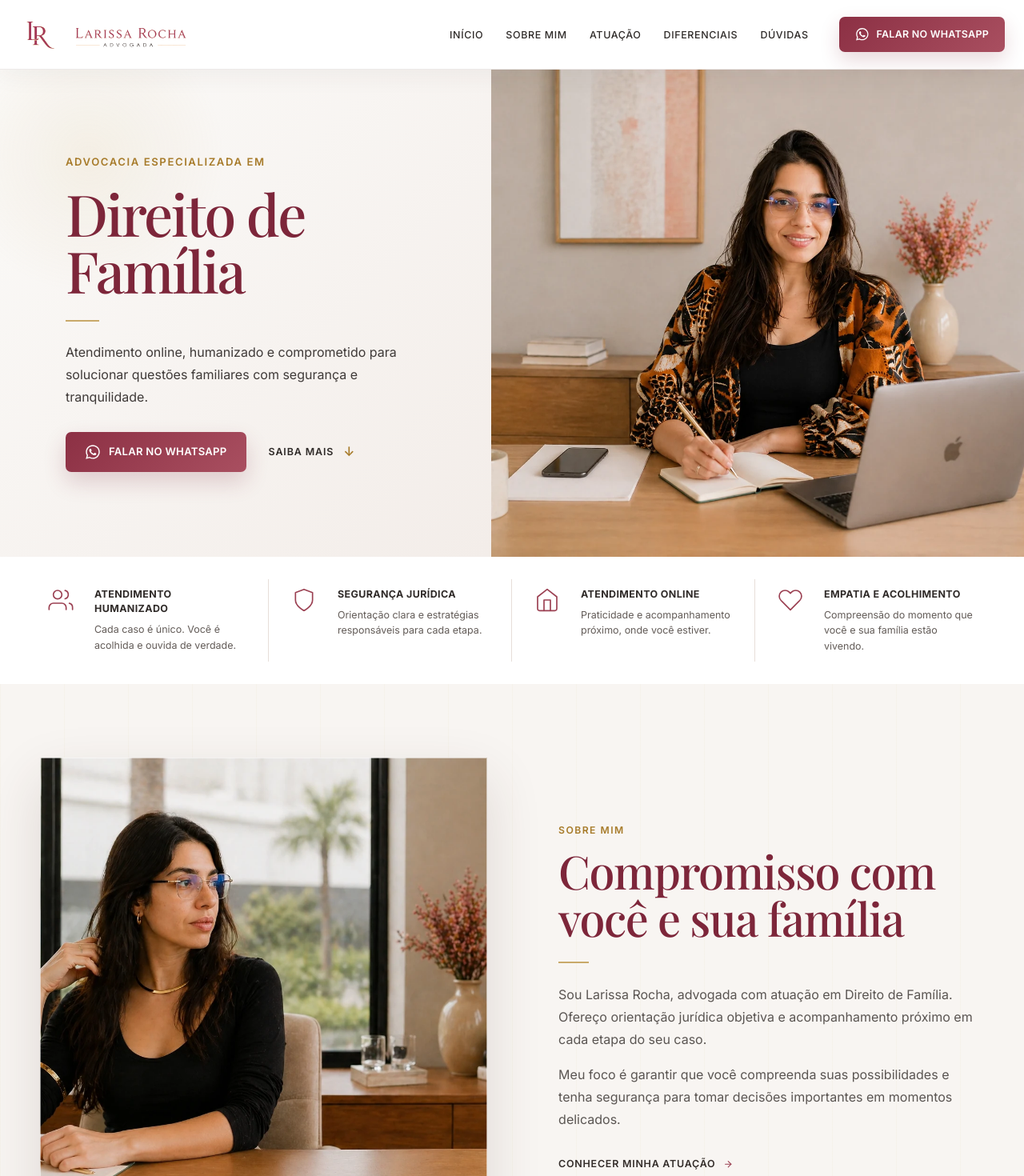
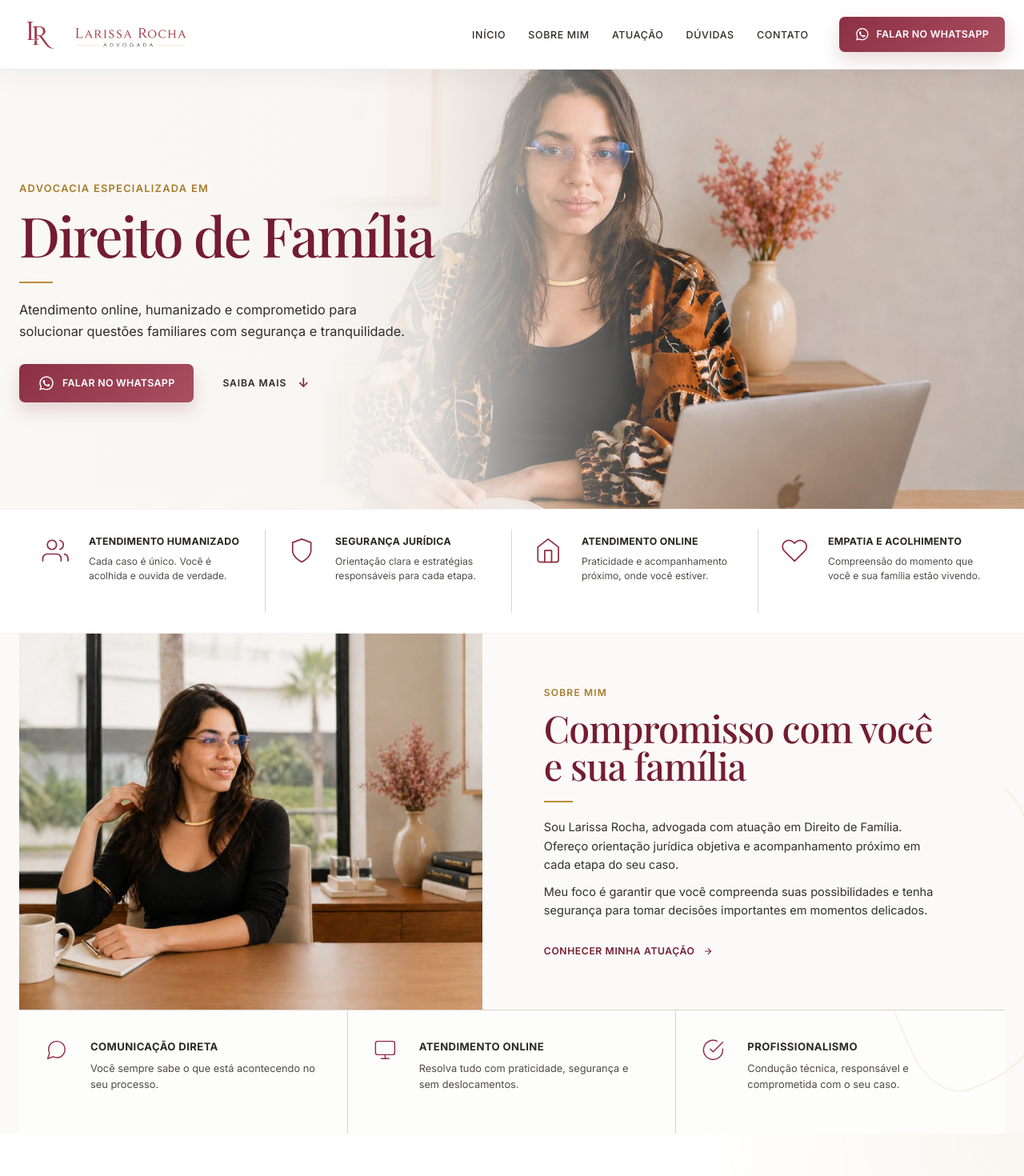
Before and after one commit to larissarocha-web/landing-page-lr-adv, a React (Vite) app: page / in a window 1280 px wide. Shown: the top 1470 px of the page at 80% size. Built offline with nearby package versions, Linux system fonts and the light colour scheme.

Commit message:
feat: aproxima hero e fotos do croqui

```diff
--- a/src/components/Header/index.tsx
+++ b/src/components/Header/index.tsx
@@ -42,8 +42,8 @@ export function Header() {
               <li><a href="#inicio">Início</a></li>
               <li><a href="#sobre">Sobre mim</a></li>
               <li><a href="#atuacao">Atuação</a></li>
-              <li><a href="#diferenciais">Diferenciais</a></li>
               <li><a href="#perguntas">Dúvidas</a></li>
+              <li><a href="#footer">Contato</a></li>
             </ul>
 
             <a
@@ -82,8 +82,8 @@ export function Header() {
             <li><a href="#inicio" onClick={closeMenu}>Início</a></li>
             <li><a href="#sobre" onClick={closeMenu}>Sobre mim</a></li>
             <li><a href="#atuacao" onClick={closeMenu}>Atuação</a></li>
-            <li><a href="#diferenciais" onClick={closeMenu}>Diferenciais</a></li>
             <li><a href="#perguntas" onClick={closeMenu}>Dúvidas</a></li>
+            <li><a href="#footer" onClick={closeMenu}>Contato</a></li>
           </Ul>
 
           <a
--- a/src/pages/Home/index.tsx
+++ b/src/pages/Home/index.tsx
@@ -1,7 +1,7 @@
 import { FaWhatsapp } from 'react-icons/fa'
 import { FiHeart, FiHome, FiShield, FiUsers } from 'react-icons/fi'
 
-import blogueira from '../../assets/larissarocha01.webp'
+import blogueira from '../../assets/larissa-hero-seria-joias.webp'
 import {
   Actions,
   Benefit,
@@ -44,7 +44,7 @@ export function Home() {
           </Actions>
         </Copy>
 
-        <Portrait>
+        <Portrait aria-hidden="true">
           <img src={blogueira} alt="Larissa Rocha em seu ambiente de trabalho" />
         </Portrait>
       </Hero>
--- a/src/pages/Home/styles.ts
+++ b/src/pages/Home/styles.ts
@@ -10,38 +10,67 @@ export const Container = styled.main`
 `
 
 export const Hero = styled.div`
-  display: grid;
-  min-height: 610px;
-  grid-template-columns: minmax(0, 0.96fr) minmax(0, 1.04fr);
+  position: relative;
+  display: flex;
+  min-height: 550px;
+  align-items: stretch;
+  overflow: hidden;
+  background: #f5f0ec;
+
+  &::after {
+    position: absolute;
+    inset: 0;
+    z-index: 1;
+    background:
+      linear-gradient(
+        90deg,
+        #faf8f5 0%,
+        rgba(250, 248, 245, 0.99) 31%,
+        rgba(250, 248, 245, 0.88) 42%,
+        rgba(250, 248, 245, 0.46) 54%,
+        rgba(250, 248, 245, 0.08) 68%,
+        transparent 78%
+      );
+    content: '';
+    pointer-events: none;
+  }
 
   @media (max-width: 900px) {
-    min-height: auto;
-    grid-template-columns: 1fr;
+    min-height: 515px;
+    background:
+      radial-gradient(circle at 82% 15%, rgba(201, 169, 106, 0.12), transparent 28%),
+      linear-gradient(135deg, #fbfaf8 0%, #f3ede9 100%);
+
+    &::after {
+      display: none;
+    }
   }
 `
 
 export const Copy = styled.div`
+  position: relative;
+  z-index: 2;
   display: flex;
+  width: min(100% - 48px, 1320px);
   align-items: flex-start;
   flex-direction: column;
   justify-content: center;
-  padding: clamp(56px, 7vw, 108px) clamp(32px, 6.4vw, 104px);
-  background:
-    radial-gradient(circle at 18% 18%, rgba(201, 169, 106, 0.12), transparent 24%),
-    linear-gradient(135deg, #fbfaf8 0%, #f3ede9 100%);
+  margin: 0 auto;
+  padding: 55px 0 48px;
 
   .eyebrow {
-    margin-bottom: 18px;
+    margin-bottom: 14px;
     color: #a77b2a;
-    font-size: 0.82rem;
+    font-size: 0.8rem;
     font-weight: 600;
-    letter-spacing: 0.12em;
+    letter-spacing: 0.1em;
     text-transform: uppercase;
   }
 
   h1 {
     max-width: 650px;
-    font-size: clamp(3.5rem, 5.6vw, 6.5rem);
+    color: #741c32;
+    font-size: clamp(4rem, 5.4vw, 5.7rem);
     letter-spacing: -0.035em;
     line-height: 0.98;
   }
@@ -49,94 +78,90 @@ export const Copy = styled.div`
   .gold-line {
     width: 42px;
     height: 2px;
-    margin: 28px 0 24px;
-    background: #c9a96a;
+    margin: 24px 0 20px;
+    background: #bd8c39;
   }
 
   > p {
-    max-width: 520px;
-    color: #3f3a38;
-    font-size: clamp(1rem, 1.25vw, 1.15rem);
-    line-height: 1.75;
+    max-width: 485px;
+    color: #302c2a;
+    font-size: 1.02rem;
+    line-height: 1.65;
   }
 
   @media (max-width: 900px) {
-    min-height: 520px;
-    padding: 64px 28px;
+    width: min(100% - 44px, 1320px);
+    min-height: 515px;
+    padding: 52px 0;
 
     h1 {
-      font-size: clamp(3.25rem, 13vw, 5rem);
+      font-size: clamp(3.15rem, 13vw, 5rem);
+    }
+
+    > p {
+      max-width: 540px;
     }
   }
 
   @media (max-width: 480px) {
+    width: min(100% - 36px, 1320px);
     min-height: 500px;
-    padding: 54px 22px;
 
     .eyebrow {
-      font-size: 0.72rem;
+      font-size: 0.7rem;
+    }
+
+    h1 {
+      font-size: clamp(3rem, 15vw, 4rem);
     }
   }
 `
 
 export const Portrait = styled.figure`
-  min-height: 610px;
+  position: absolute;
+  inset: 0;
+  z-index: 0;
   margin: 0;
   overflow: hidden;
-  background: #d9ccc4;
 
   img {
     width: 100%;
     height: 100%;
-    min-height: 610px;
     object-fit: cover;
-    object-position: 52% center;
+    object-position: 61% 45%;
   }
 
   @media (max-width: 900px) {
-    min-height: 420px;
-
-    img {
-      min-height: 420px;
-      object-position: 50% 38%;
-    }
-  }
-
-  @media (max-width: 520px) {
-    min-height: 310px;
-
-    img {
-      min-height: 310px;
-    }
+    display: none;
   }
 `
 
 export const Actions = styled.div`
   display: flex;
   align-items: center;
-  gap: 28px;
-  margin-top: 30px;
+  gap: 36px;
+  margin-top: 27px;
 
   @media (max-width: 480px) {
     width: 100%;
     align-items: stretch;
     flex-direction: column;
-    gap: 18px;
+    gap: 17px;
   }
 `
 
 export const WhatsButton = styled.a`
   display: inline-flex;
-  min-height: 50px;
+  min-height: 48px;
   align-items: center;
   justify-content: center;
   gap: 10px;
   padding: 0 24px;
   border-radius: 7px;
   background: linear-gradient(135deg, #8c3044, #a94f60);
-  box-shadow: 0 12px 28px rgba(125, 38, 58, 0.2);
+  box-shadow: 0 10px 22px rgba(125, 38, 58, 0.18);
   color: #fff;
-  font-size: 0.82rem;
+  font-size: 0.78rem;
   font-weight: 600;
   letter-spacing: 0.02em;
   text-decoration: none;
@@ -149,7 +174,7 @@ export const WhatsButton = styled.a`
 
   &:hover {
     transform: translateY(-2px);
-    box-shadow: 0 16px 34px rgba(125, 38, 58, 0.27);
+    box-shadow: 0 14px 30px rgba(125, 38, 58, 0.25);
   }
 
   @media (max-width: 480px) {
@@ -160,16 +185,16 @@ export const WhatsButton = styled.a`
 export const SecondaryLink = styled.a`
   display: inline-flex;
   align-items: center;
-  gap: 12px;
+  gap: 14px;
   color: #2f2a28;
-  font-size: 0.78rem;
+  font-size: 0.76rem;
   font-weight: 600;
   letter-spacing: 0.07em;
   text-decoration: none;
   text-transform: uppercase;
 
   span {
-    color: #a77b2a;
+    color: #7d263a;
     font-size: 1rem;
   }
 
@@ -179,62 +204,68 @@ export const SecondaryLink = styled.a`
 `
 
 export const Benefits = styled.div`
+  position: relative;
+  z-index: 3;
   display: grid;
-  width: min(100% - 64px, 1320px);
-  margin: 0 auto;
+  width: 100%;
   grid-template-columns: repeat(4, 1fr);
-  padding: 28px 0;
-  background: #fff;
+  padding: 25px max(24px, calc((100vw - 1320px) / 2));
+  border-top: 1px solid rgba(98, 68, 59, 0.08);
+  border-bottom: 1px solid rgba(98, 68, 59, 0.08);
+  background: rgba(255, 255, 255, 0.98);
 
   @media (max-width: 1000px) {
-    width: min(100% - 40px, 1320px);
     grid-template-columns: repeat(2, 1fr);
+    padding-right: 22px;
+    padding-left: 22px;
   }
 
   @media (max-width: 620px) {
-    width: min(100% - 32px, 1320px);
     grid-template-columns: 1fr;
-    padding: 22px 0;
+    padding: 17px 20px;
   }
 `
 
 export const Benefit = styled.article`
   display: grid;
+  min-height: 104px;
   align-items: start;
-  grid-template-columns: 42px 1fr;
-  gap: 16px;
-  padding: 10px 28px;
-  border-right: 1px solid #e7ded9;
+  grid-template-columns: 44px 1fr;
+  gap: 15px;
+  padding: 6px 28px;
+  border-right: 1px solid #ded5d0;
 
   &:last-child {
     border-right: 0;
   }
 
   > svg {
-    color: #9b4052;
-    font-size: 2rem;
-    stroke-width: 1.25;
+    margin-top: 3px;
+    color: #8e2c42;
+    font-size: 2.15rem;
+    stroke-width: 1.2;
   }
 
   h2 {
     margin-bottom: 7px;
-    color: #302b29;
+    color: #272321;
     font-family: 'Inter', sans-serif;
-    font-size: 0.78rem;
+    font-size: 0.77rem;
     font-weight: 700;
-    letter-spacing: 0.03em;
+    letter-spacing: 0.025em;
     line-height: 1.45;
     text-transform: uppercase;
   }
 
   p {
-    color: #625b57;
-    font-size: 0.78rem;
-    line-height: 1.55;
+    max-width: 205px;
+    color: #514b47;
+    font-size: 0.76rem;
+    line-height: 1.5;
   }
 
   @media (max-width: 1000px) {
-    margin: 10px 0;
+    margin: 9px 0;
 
     &:nth-child(2) {
       border-right: 0;
@@ -242,12 +273,17 @@ export const Benefit = styled.article`
   }
 
   @media (max-width: 620px) {
-    padding: 18px 8px;
+    min-height: auto;
+    padding: 18px 4px;
     border-right: 0;
-    border-bottom: 1px solid #e7ded9;
+    border-bottom: 1px solid #ded5d0;
 
     &:last-child {
       border-bottom: 0;
     }
+
+    p {
+      max-width: none;
+    }
   }
 `
--- a/src/pages/Why/index.tsx
+++ b/src/pages/Why/index.tsx
@@ -5,7 +5,7 @@ import {
   FiMonitor,
 } from 'react-icons/fi'
 
-import foto from '../../assets/larissarocha02.webp'
+import foto from '../../assets/larissa-sobre-sorrindo.webp'
 import { Cards, Container, Content, Wrapper } from './styles'
 
 export function Why() {
--- a/src/pages/Why/styles.ts
+++ b/src/pages/Why/styles.ts
@@ -1,115 +1,127 @@
 import styled from 'styled-components'
 
 export const Container = styled.section`
-  padding: 92px 24px 0;
-  background:
-    linear-gradient(90deg, rgba(201, 169, 106, 0.05) 1px, transparent 1px),
-    #f8f5f2;
-  background-size: 80px 80px;
+  position: relative;
+  padding: 0 24px;
+  overflow: hidden;
+  background: #fbfaf8;
+
+  &::after {
+    position: absolute;
+    right: -55px;
+    bottom: 70px;
+    width: 250px;
+    height: 360px;
+    border: 2px solid rgba(193, 155, 108, 0.12);
+    border-radius: 70% 20% 70% 20%;
+    content: '';
+    transform: rotate(-24deg);
+    pointer-events: none;
+  }
 
   @media (max-width: 900px) {
-    padding: 64px 20px 0;
+    padding: 0 20px;
   }
 `
 
 export const Wrapper = styled.div`
   display: grid;
-  max-width: 1180px;
-  align-items: center;
-  grid-template-columns: 1.05fr 1fr;
-  gap: clamp(46px, 7vw, 104px);
+  max-width: 1320px;
+  min-height: 470px;
+  align-items: stretch;
+  grid-template-columns: 0.94fr 1.06fr;
   margin: 0 auto;
 
   .photo {
     position: relative;
-    min-height: 600px;
+    min-height: 470px;
     overflow: hidden;
-    box-shadow: 0 26px 65px rgba(68, 42, 37, 0.14);
-
-    &::after {
-      position: absolute;
-      inset: 0;
-      border: 1px solid rgba(255, 255, 255, 0.55);
-      content: '';
-      pointer-events: none;
-    }
   }
 
   .photo img {
     width: 100%;
     height: 100%;
-    min-height: 600px;
+    min-height: 470px;
     object-fit: cover;
-    object-position: 48% center;
+    object-position: 45% center;
   }
 
   @media (max-width: 900px) {
     grid-template-columns: 1fr;
-    gap: 42px;
 
     .photo,
     .photo img {
-      min-height: 450px;
+      min-height: 420px;
     }
   }
 
   @media (max-width: 520px) {
     .photo,
     .photo img {
-      min-height: 350px;
+      min-height: 320px;
     }
   }
 `
 
 export const Content = styled.div`
-  padding: 32px 0;
+  position: relative;
+  z-index: 2;
+  display: flex;
+  align-items: flex-start;
+  flex-direction: column;
+  justify-content: center;
+  padding: 55px clamp(36px, 6vw, 92px);
+  background:
+    linear-gradient(90deg, rgba(251, 250, 248, 0.98), rgba(251, 250, 248, 0.93)),
+    #fbfaf8;
 
   .eyebrow {
     display: block;
-    margin-bottom: 12px;
+    margin-bottom: 11px;
     color: #a77b2a;
-    font-size: 0.76rem;
+    font-size: 0.75rem;
     font-weight: 600;
-    letter-spacing: 0.12em;
+    letter-spacing: 0.1em;
     text-transform: uppercase;
   }
 
   h2 {
-    max-width: 590px;
-    font-size: clamp(2.7rem, 4.5vw, 5rem);
-    letter-spacing: -0.025em;
+    max-width: 540px;
+    color: #741c32;
+    font-size: clamp(2.5rem, 3.65vw, 4rem);
+    letter-spacing: -0.02em;
     line-height: 1.02;
   }
 
   .gold-line {
     display: block;
-    width: 38px;
+    width: 36px;
     height: 2px;
-    margin: 25px 0;
-    background: #c9a96a;
+    margin: 20px 0;
+    background: #bd8c39;
   }
 
   p {
-    max-width: 610px;
-    margin-bottom: 16px;
-    color: #5a5552;
-    line-height: 1.75;
+    max-width: 590px;
+    margin-bottom: 10px;
+    color: #332f2d;
+    font-size: 0.91rem;
+    line-height: 1.62;
   }
 
   .text-link {
     display: inline-flex;
     align-items: center;
     gap: 10px;
-    margin-top: 16px;
-    color: #342d2a;
-    font-size: 0.78rem;
+    margin-top: 18px;
+    color: #741c32;
+    font-size: 0.76rem;
     font-weight: 600;
-    letter-spacing: 0.06em;
+    letter-spacing: 0.05em;
     text-decoration: none;
     text-transform: uppercase;
 
     svg {
-      color: #9b4052;
       transition: transform 180ms ease;
     }
 
@@ -117,49 +129,53 @@ export const Content = styled.div`
       transform: translateX(4px);
     }
   }
+
+  @media (max-width: 900px) {
+    padding: 50px 24px 58px;
+  }
 `
 
 export const Cards = styled.div`
   display: grid;
-  max-width: 1180px;
+  max-width: 1320px;
   grid-template-columns: repeat(3, 1fr);
-  margin: 82px auto 0;
+  margin: 0 auto;
   border-top: 1px solid #dfd2cb;
 
   article {
     display: grid;
-    min-height: 178px;
+    min-height: 154px;
     align-items: start;
-    grid-template-columns: 42px 1fr;
-    gap: 18px;
-    padding: 42px 34px;
+    grid-template-columns: 40px 1fr;
+    gap: 17px;
+    padding: 35px 32px;
     border-right: 1px solid #dfd2cb;
-    background: rgba(255, 255, 255, 0.48);
+    background: rgba(255, 255, 255, 0.6);
 
     &:last-child {
       border-right: 0;
     }
 
     > svg {
-      color: #9b4052;
-      font-size: 1.85rem;
-      stroke-width: 1.25;
+      color: #8e2c42;
+      font-size: 1.8rem;
+      stroke-width: 1.2;
     }
 
     h3 {
-      margin-bottom: 8px;
-      color: #332d2a;
+      margin-bottom: 7px;
+      color: #2d2826;
       font-family: 'Inter', sans-serif;
-      font-size: 0.9rem;
+      font-size: 0.82rem;
       font-weight: 700;
-      letter-spacing: 0.035em;
+      letter-spacing: 0.03em;
       text-transform: uppercase;
     }
 
     p {
-      color: #5a5552;
-      font-size: 0.84rem;
-      line-height: 1.6;
+      color: #514b47;
+      font-size: 0.8rem;
+      line-height: 1.55;
     }
   }
 
```
Also changed, not shown: src/assets/larissa-hero-seria-joias.webp (added), src/assets/larissa-sobre-sorrindo.webp (added).
